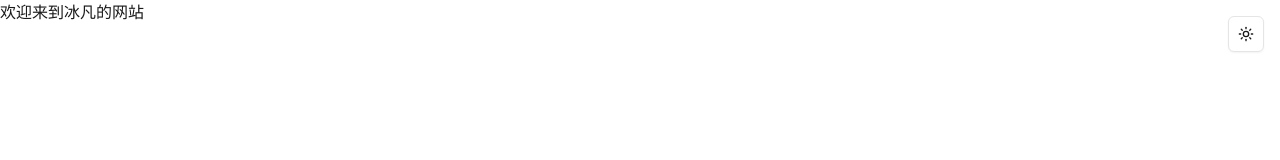
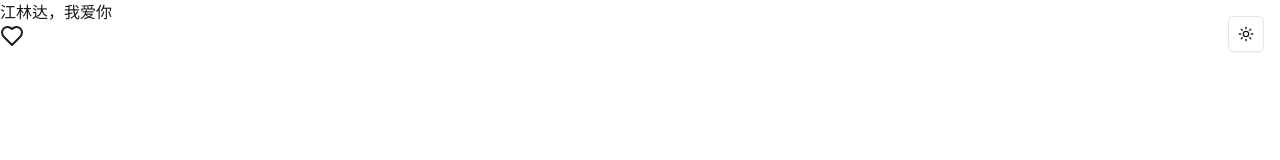
Before and after one commit to vistwang/next-frame, a Next.js app: page / in a window 1280 px wide. Shown: the top 160 px of the page. Built offline with nearby package versions, Linux system fonts and the light colour scheme.

Commit message:
feat: 文案

```diff
--- a/src/app/page.tsx
+++ b/src/app/page.tsx
@@ -1,3 +1,5 @@
+import { Heart } from 'lucide-react';
+
 export default function Page() {
-  return <h1>欢迎来到冰凡的网站</h1>
+  return <h1>江林达，我爱你 <Heart /></h1>
 }
```
